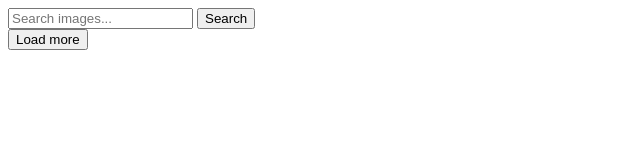
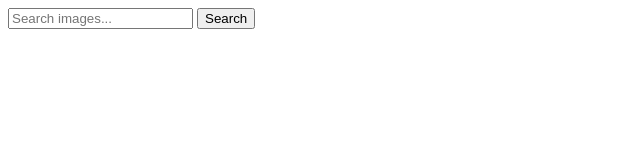
Before and after one commit to VolodymyrPyts/goit-js-hw-11, a plain HTML site: page index.html in a window 1280 px wide. Shown: the whole page, without its empty margins (0-640 px from the left). Drawn offline with Linux system fonts and the light colour scheme.

Commit message:
Deploying to gh-pages from @ VolodymyrPyts/goit-js-hw-11@18098478325755d6db98a0a797abf529cbf87ced 🚀

```diff
--- a/index.html
+++ b/index.html
@@ -1 +1 @@
-<!DOCTYPE html><html lang="ru"><head><meta charset="utf-8"><meta name="viewport" content="width=device-width, initial-scale=1.0"><title>Page title</title><link rel="stylesheet" href="/goit-js-hw-11/index.27ecc927.css"></head><body> <header class="container"> <section class="header"> <form class="search-form" id="search-form"> <input type="text" name="searchQuery" autocomplete="off" placeholder="Search images..."> <button type="submit" class="button">Search</button> </form> </section> <div class="gallery">  </div> <button type="button" class="load-more">Load more</button> </header> <div class="scroll-guard"></div> <script type="module" src="/goit-js-hw-11/index.deab4ac7.js"></script><script src="/goit-js-hw-11/index.57001450.js" nomodule="" defer></script> </body></html>
+<!DOCTYPE html><html lang="ru"><head><meta charset="utf-8"><meta name="viewport" content="width=device-width, initial-scale=1.0"><title>Page title</title><link rel="stylesheet" href="/goit-js-hw-11/index.27ecc927.css"></head><body> <header class="container"> <section class="header"> <form class="search-form" id="search-form"> <input type="text" name="searchQuery" autocomplete="off" placeholder="Search images..."> <button type="submit" class="button">Search</button> </form> </section> <div class="gallery">  </div>  </header> <div class="scroll-guard"></div> <script type="module" src="/goit-js-hw-11/index.deab4ac7.js"></script><script src="/goit-js-hw-11/index.57001450.js" nomodule="" defer></script> </body></html>
```
